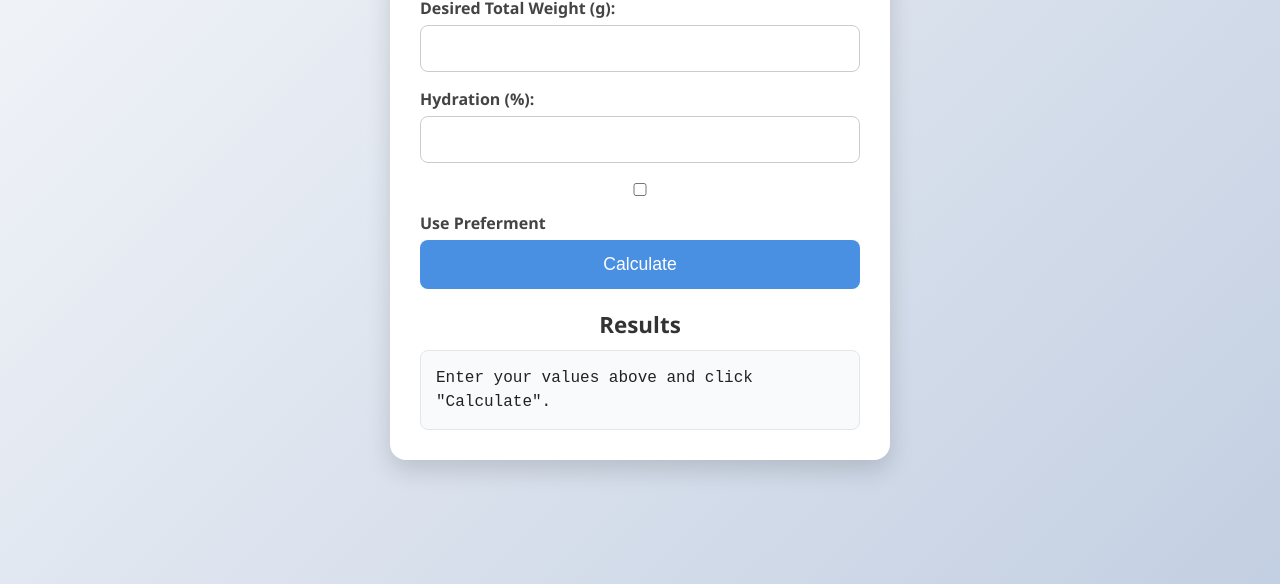
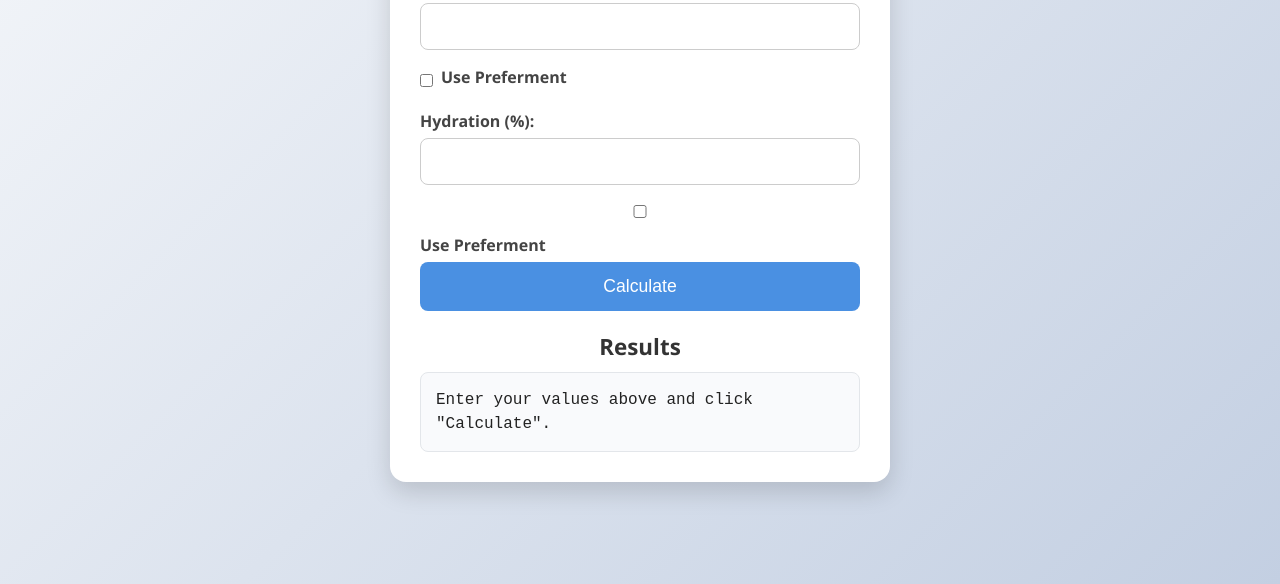
Before and after one commit to itsdayv/dough-calc, a plain HTML site: page withpre.html in a window 1280 px wide. Shown: the part 216-800 px from the top of the page. Drawn offline with Linux system fonts and the light colour scheme.

Commit message:
Update withpre.html

```diff
--- a/withpre.html
+++ b/withpre.html
@@ -31,6 +31,17 @@
       text-align: center;
       animation: fadeIn 0.6s ease;
     }
+    .checkbox-group {
+      display: flex;
+      align-items: center;
+      gap: 8px; /* spacing between box and text */
+      margin-bottom: 16px;
+    }
+
+.checkbox-group input[type="checkbox"] {
+  width: auto;  /* prevents it from stretching full width */
+  margin: 0;    /* remove the bottom margin */
+}
 
     h1 {
       font-size: 1.8rem;
@@ -134,6 +145,11 @@
     <form id="calcForm">
       <label for="totalWeight">Desired Total Weight (g):</label>
       <input type="number" id="totalWeight" required>
+
+      <div class="checkbox-group">
+        <input type="checkbox" id="usePreferment" onclick="togglePreferment()">
+        <label for="usePreferment">Use Preferment</label>
+      </div>
 
       <label for="hydration">Hydration (%):</label>
       <input type="number" id="hydration" required>
```
